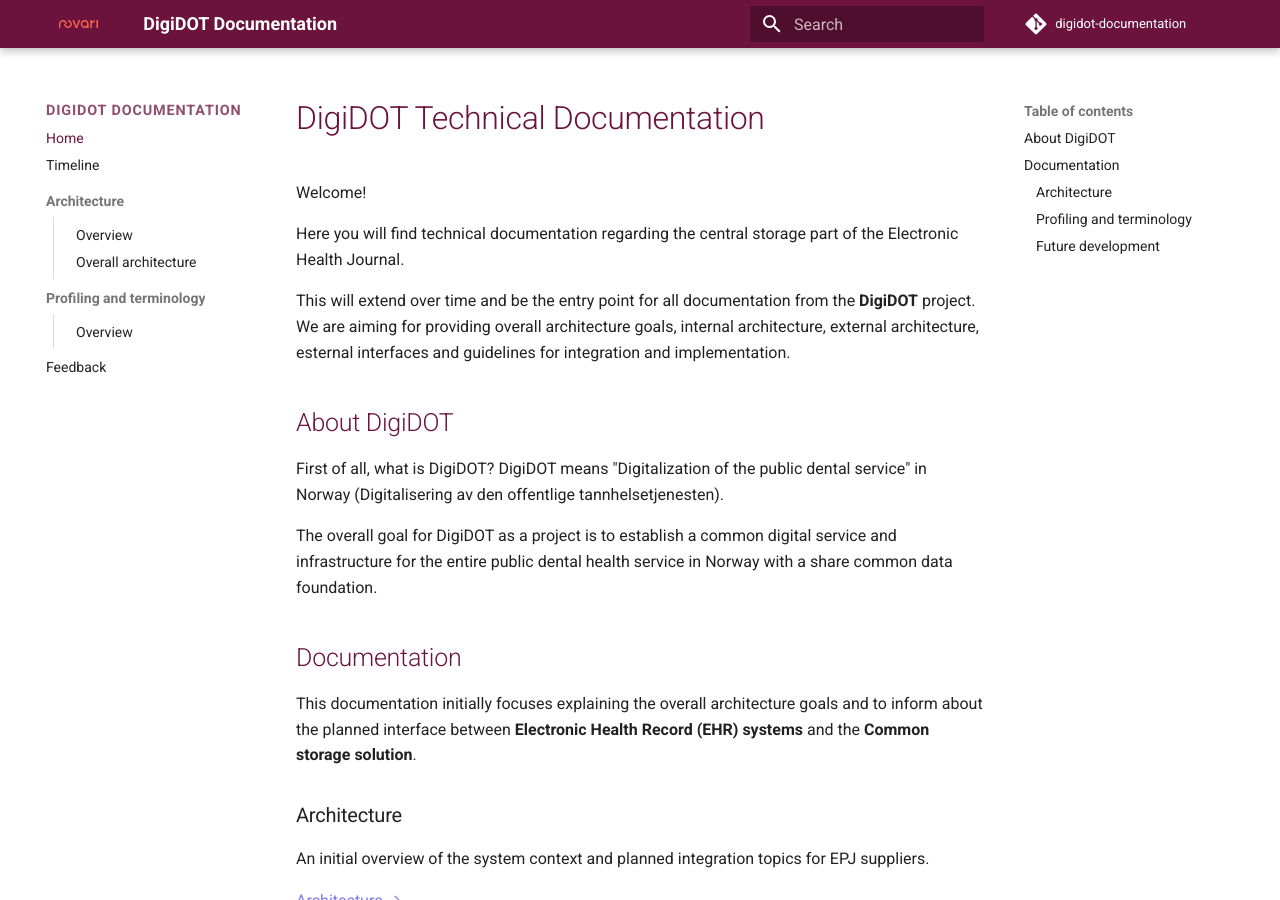
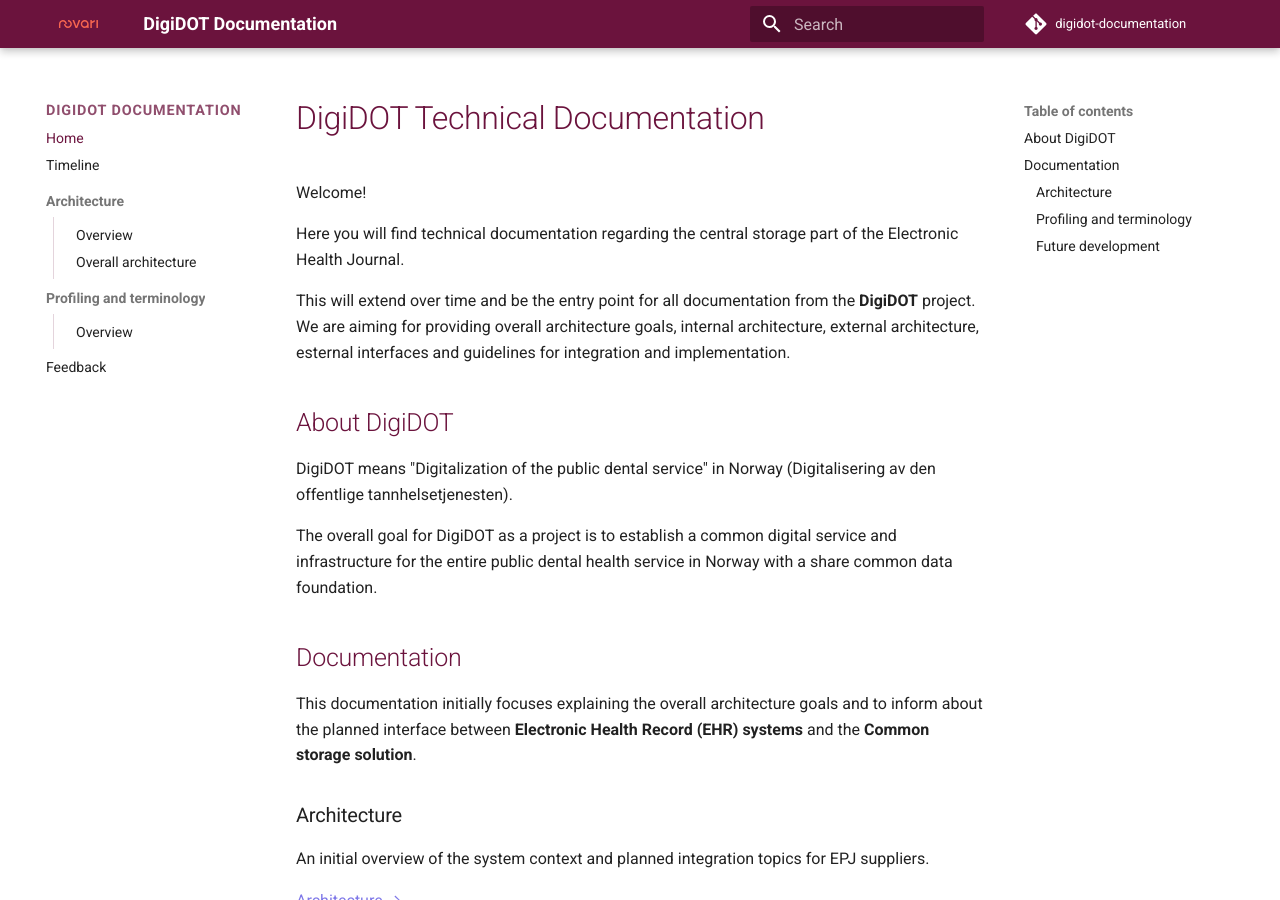
Before and after one commit to novariiks/digidot-documentation, an MkDocs documentation site: the page built from docs/index.md, in a window 1280 px wide and 900 px high. Built offline with MkDocs 1.6.1 and Material for MkDocs 9.7.7, drawn with Linux system fonts in a browser that asks for light colours; comment, search, counter and statistics services are not loaded.

Commit message:
Clarify DigiDOT description by removing question
Removed the question about what DigiDOT is to improve clarity.

```diff
--- a/docs/index.md
+++ b/docs/index.md
@@ -9,7 +9,6 @@ We are aiming for providing overall architecture goals, internal architecture, e
 
 ## About DigiDOT
 
-First of all, what is DigiDOT?
 DigiDOT means "Digitalization of the public dental service" in Norway (Digitalisering av den offentlige tannhelsetjenesten).
 
 The overall goal for DigiDOT as a project is to establish a common digital service and infrastructure for the entire public dental health service in Norway with a share common data foundation.
```
